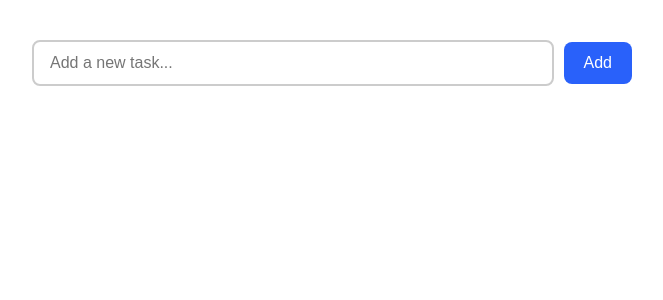
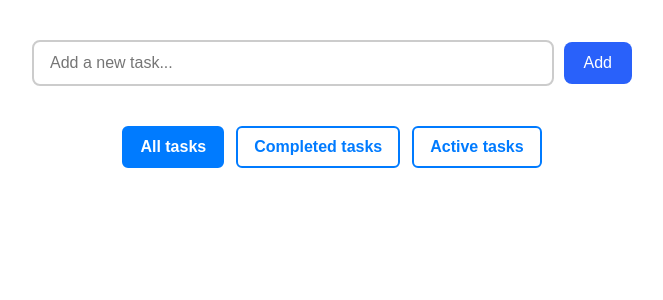
Before and after one commit to annieversaryyyyy/React-ToDo-List, a React (Create React App) app: page / in a window 1280 px wide. Shown: the top 300 px of the page, without its empty margins (308-971 px from the left). Built offline with nearby package versions, Linux system fonts and the light colour scheme.

Commit message:
feat: add task filtering by status (all, active, completed)

```diff
--- a/src/App.js
+++ b/src/App.js
@@ -1,11 +1,13 @@
 import React, { useState } from "react";
-import AddTaskForm from "./AddTaskForm/AddTaskForm";
+import AddTaskForm from "./components/AddTaskForm/AddTaskForm";
 import { nanoid } from "nanoid";
-import Task from "./Task/Task";
+import Task from "./components/Task/Task";
+import ButtonForm from "./components/ButtonForm/ButtonForm";
 
 const App = () => {
   const [newTask, setNewTask] = useState("");
   const [tasks, setTasks] = useState([]);
+  const [filter, setFilter] = useState("all");
 
   const addTask = (e) => {
     e.preventDefault();
@@ -34,7 +36,11 @@ const App = () => {
     );
   };
 
-  console.log(tasks);
+  const filteredTasks = tasks.filter((task) => {
+    if (filter === "completed") return task.completed;
+    if (filter === "active") return !task.completed;
+    return true;
+  });
 
   return (
     <>
@@ -43,8 +49,12 @@ const App = () => {
         task={newTask}
         onTextChange={(e) => setNewTask(e.target.value)}
       />
-
-      <Task task={tasks} onDelete={deleteTask} toggleTask={toggleTask} />
+      <ButtonForm onFilterChange={setFilter} activeFilter={filter}  />
+      <Task
+        task={filteredTasks}
+        onDelete={deleteTask}
+        toggleTask={toggleTask}
+      />
     </>
   );
 };
--- /dev/null
+++ b/src/components/ButtonForm/ButtonForm.css
@@ -0,0 +1,28 @@
+.button-group {
+    display: flex;
+    justify-content: center;
+    gap: 12px;
+    margin: 20px 0;
+  }
+
+  .filter-btn {
+    padding: 10px 16px;
+    font-size: 16px;
+    font-weight: 600;
+    border: 2px solid #007bff;
+    background-color: white;
+    color: #007bff;
+    border-radius: 6px;
+    cursor: pointer;
+    transition: all 0.3s ease;
+  }
+
+  .filter-btn:hover {
+    background-color: #007bff;
+    color: white;
+  }
+
+  .filter-btn.active {
+    background-color: #007bff;
+    color: white;
+  }
--- /dev/null
+++ b/src/components/ButtonForm/ButtonForm.js
@@ -0,0 +1,29 @@
+import React from "react";
+import "./ButtonForm.css";
+
+const ButtonForm = ({ onFilterChange, activeFilter }) => {
+  return (
+    <div className="button-group">
+      <button
+        className={activeFilter === "all" ? "filter-btn active" : "filter-btn"}
+        onClick={() => onFilterChange("all")}
+      >
+        All tasks
+      </button>
+      <button
+        className={activeFilter === "completed" ? "filter-btn active" : "filter-btn"}
+        onClick={() => onFilterChange("completed")}
+      >
+        Completed tasks
+      </button>
+      <button
+        className={activeFilter === "active" ? "filter-btn active" : "filter-btn"}
+        onClick={() => onFilterChange("active")}
+      >
+        Active tasks
+      </button>
+    </div>
+  );
+};
+
+export default ButtonForm;
```
Also changed, not shown: src/components/AddTaskForm/AddTaskForm.css (renamed from src/AddTaskForm/AddTaskForm.css), src/components/AddTaskForm/AddTaskForm.js (renamed from src/AddTaskForm/AddTaskForm.js), src/components/Task/Task.css (renamed from src/Task/Task.css), src/components/Task/Task.js (renamed from src/Task/Task.js).
